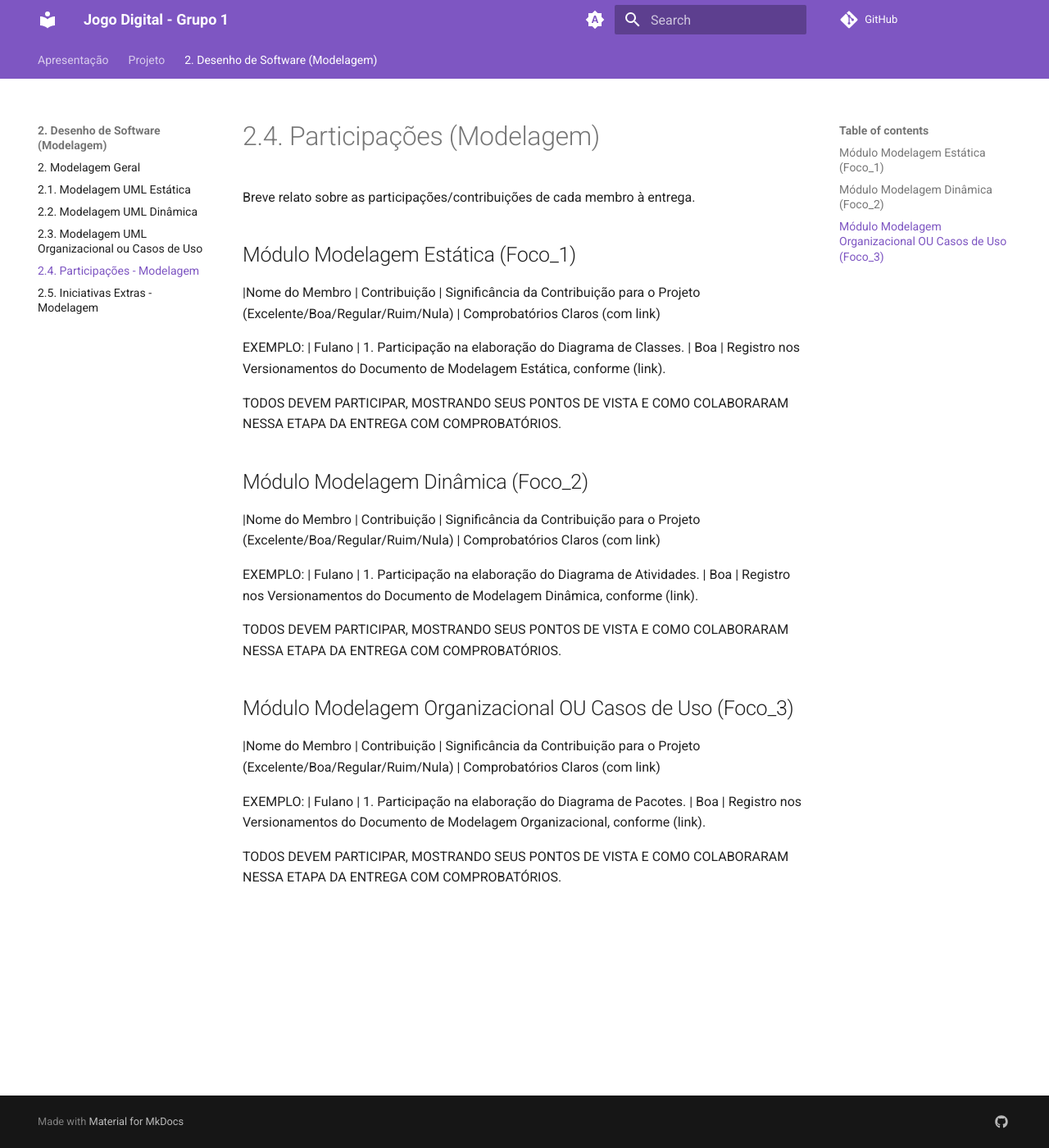
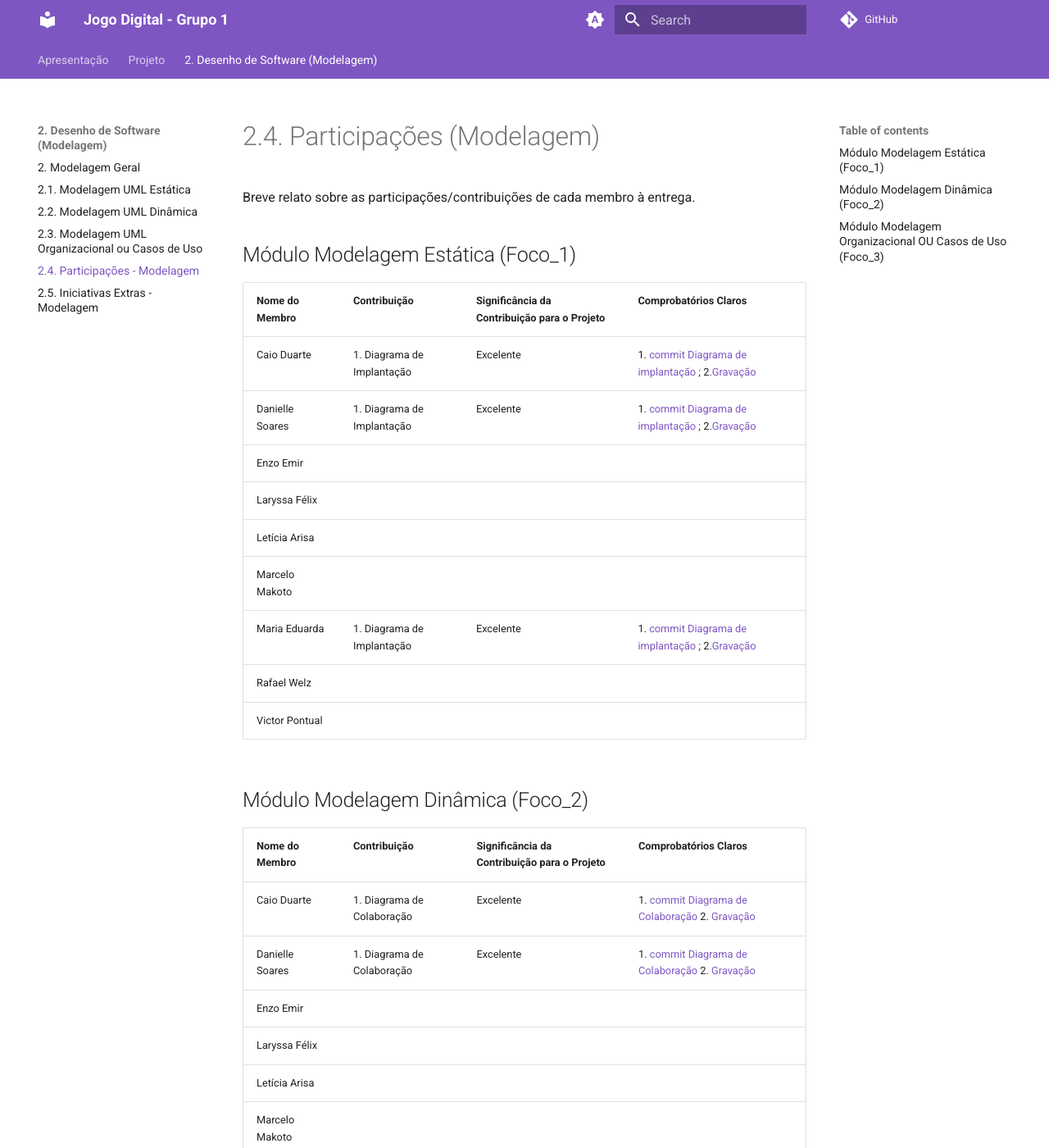
Before and after one commit to UnBArqDsw2025-2-Turma01/2025.2-T01-G1_JogoDigital_Entrega_02, an MkDocs documentation site: the page built from docs/Modelagem/2.4.ParticipacoesModelagem.md, in a window 1280 px wide and 1400 px high. Shown: the whole window at 82% size. Built offline with MkDocs 1.6.1 and Material for MkDocs 9.7.7, drawn with Linux system fonts in a browser that asks for light colours; some of the changed text lies outside the part shown.

Commit message:
feat: adiciona participações

```diff
--- a/docs/Modelagem/2.4.ParticipacoesModelagem.md
+++ b/docs/Modelagem/2.4.ParticipacoesModelagem.md
@@ -4,29 +4,44 @@ Breve relato sobre as participações/contribuições de cada membro à entrega.
 
 ## Módulo Modelagem Estática (Foco_1)
 
-|Nome do Membro | Contribuição | Significância da Contribuição para o Projeto (Excelente/Boa/Regular/Ruim/Nula) | Comprobatórios Claros (com link)
-
-EXEMPLO:
-| Fulano  |  1. Participação na elaboração do Diagrama de Classes. | Boa | Registro nos Versionamentos do Documento de Modelagem Estática, conforme (link).
-
-TODOS DEVEM PARTICIPAR, MOSTRANDO SEUS PONTOS DE VISTA E COMO COLABORARAM NESSA ETAPA DA ENTREGA COM COMPROBATÓRIOS.
+| Nome do Membro  | Contribuição | Significância da Contribuição para o Projeto | Comprobatórios Claros |
+| --------------- | ------------ | -------------------------------------------- | --------------------- |
+| Caio Duarte     | 1. Diagrama de Implantação   | Excelente  |  1. [commit Diagrama de implantação](https://github.com/UnBArqDsw2025-2-Turma01/2025.2-T01-G1_JogoDigital_Entrega_02/commit/53a195992e1eaaef60f93ebe71676c5b3474c292) ; 2.[Gravação](https://youtu.be/Z9hxflRPTf0?si=i-KwVYkAY0yN0mI3) |
+| Danielle Soares | 1. Diagrama de Implantação   | Excelente  |  1. [commit Diagrama de implantação](https://github.com/UnBArqDsw2025-2-Turma01/2025.2-T01-G1_JogoDigital_Entrega_02/commit/53a195992e1eaaef60f93ebe71676c5b3474c292) ; 2.[Gravação](https://youtu.be/Z9hxflRPTf0?si=i-KwVYkAY0yN0mI3) |
+| Enzo Emir       |              |                                              |                       |
+| Laryssa Félix   |              |                                              |                       |
+| Letícia Arisa   |              |                                              |                       |
+| Marcelo Makoto  |              |                                              |                       |
+| Maria Eduarda   |  1. Diagrama de Implantação   | Excelente  |  1. [commit Diagrama de implantação](https://github.com/UnBArqDsw2025-2-Turma01/2025.2-T01-G1_JogoDigital_Entrega_02/commit/53a195992e1eaaef60f93ebe71676c5b3474c292) ; 2.[Gravação](https://youtu.be/Z9hxflRPTf0?si=i-KwVYkAY0yN0mI3) |
+| Rafael Welz     |              |                                              |                       |
+| Victor Pontual  |              |                                              |                       |
 
 
 ## Módulo Modelagem Dinâmica (Foco_2)
 
-|Nome do Membro | Contribuição | Significância da Contribuição para o Projeto (Excelente/Boa/Regular/Ruim/Nula) | Comprobatórios Claros (com link)
-
-EXEMPLO:
-| Fulano  |  1. Participação na elaboração do Diagrama de Atividades. | Boa | Registro nos Versionamentos do Documento de Modelagem Dinâmica, conforme (link).
-
-TODOS DEVEM PARTICIPAR, MOSTRANDO SEUS PONTOS DE VISTA E COMO COLABORARAM NESSA ETAPA DA ENTREGA COM COMPROBATÓRIOS.
+| Nome do Membro  | Contribuição | Significância da Contribuição para o Projeto | Comprobatórios Claros |
+| --------------- | ------------ | -------------------------------------------- | --------------------- |
+| Caio Duarte     | 1. Diagrama de Colaboração     | Excelente           | 1. [commit Diagrama de Colaboração](https://github.com/UnBArqDsw2025-2-Turma01/2025.2-T01-G1_JogoDigital_Entrega_02/commit/e4db12b7bd32b99fb5a126590f273dbe368ac9ce)  2. [Gravação](https://youtu.be/FrcAWD1lcNM)                      |
+| Danielle Soares | 1. Diagrama de Colaboração     | Excelente           | 1. [commit Diagrama de Colaboração](https://github.com/UnBArqDsw2025-2-Turma01/2025.2-T01-G1_JogoDigital_Entrega_02/commit/e4db12b7bd32b99fb5a126590f273dbe368ac9ce)  2. [Gravação](https://youtu.be/FrcAWD1lcNM)                      |
+| Enzo Emir       |              |                                              |                       |
+| Laryssa Félix   |              |                                              |                       |
+| Letícia Arisa   |              |                                              |                       |
+| Marcelo Makoto  |              |                                              |                       |
+| Maria Eduarda   | 1. Diagrama de Colaboração     | Excelente           | 1. [commit Diagrama de Colaboração](https://github.com/UnBArqDsw2025-2-Turma01/2025.2-T01-G1_JogoDigital_Entrega_02/commit/e4db12b7bd32b99fb5a126590f273dbe368ac9ce)  2. [Gravação](https://youtu.be/FrcAWD1lcNM)                      |
+| Rafael Welz     |              |                                              |                       |
+| Victor Pontual  |              |                                              |                       |
 
 
 ## Módulo Modelagem Organizacional OU Casos de Uso (Foco_3)
 
-|Nome do Membro | Contribuição | Significância da Contribuição para o Projeto (Excelente/Boa/Regular/Ruim/Nula) | Comprobatórios Claros (com link)
-
-EXEMPLO:
-| Fulano  |  1. Participação na elaboração do Diagrama de Pacotes. | Boa | Registro nos Versionamentos do Documento de Modelagem Organizacional, conforme (link).
-
-TODOS DEVEM PARTICIPAR, MOSTRANDO SEUS PONTOS DE VISTA E COMO COLABORARAM NESSA ETAPA DA ENTREGA COM COMPROBATÓRIOS.
+| Nome do Membro  | Contribuição | Significância da Contribuição para o Projeto | Comprobatórios Claros |
+| --------------- | ------------ | -------------------------------------------- | --------------------- |
+| Caio Duarte     | 1. Diagrama de Pacotes (Modelagem Organizacional)            |Excelente      | 1. [commit Diagrama de Pacotes](https://github.com/UnBArqDsw2025-2-Turma01/2025.2-T01-G1_JogoDigital_Entrega_02/commit/05f5578228a89522bf5e17ee69fa2396973f8e35).                  |
+| Danielle Soares |              |                                              |                       |
+| Enzo Emir       |              |                                              |                       |
+| Laryssa Félix   |              |                                              |                       |
+| Letícia Arisa   |              |                                              |                       |
+| Marcelo Makoto  |              |                                              |                       |
+| Maria Eduarda   |              |                                              |                       |
+| Rafael Welz     |              |                                              |                       |
+| Victor Pontual  |              |                                              |                       |
```
